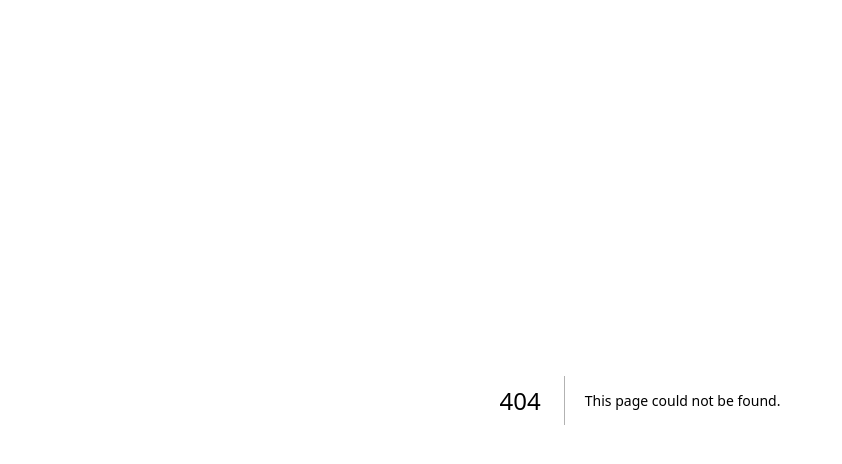
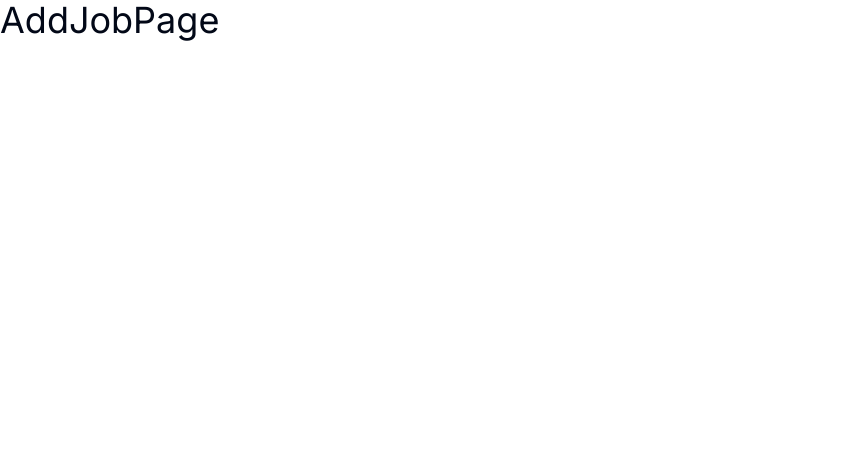
Before and after one commit to Ninja-Jutsu/hired, a Next.js app: page /add-job in a window 1280 px wide. Before the commit this address had no page. Shown: the top 464 px of the page, without its empty margins (0-842 px from the left). Built offline with nearby package versions, Linux system fonts and the light colour scheme.

Commit message:
Create the necessary dashboard pages + layout

```diff
--- /dev/null
+++ b/app/(dashboard)/add-job/page.tsx
@@ -0,0 +1,7 @@
+import React from 'react'
+
+function AddJobPage() {
+  return <div className='text-4xl'>AddJobPage</div>
+}
+
+export default AddJobPage
--- /dev/null
+++ b/app/(dashboard)/jobs/page.tsx
@@ -0,0 +1,7 @@
+import React from 'react'
+
+function JobsPage() {
+  return <div className='text-4xl'>JobsPage</div>
+}
+
+export default JobsPage
--- /dev/null
+++ b/app/(dashboard)/layout.tsx
@@ -0,0 +1,7 @@
+import React from 'react'
+
+function layout({ children }: { children: React.ReactNode }) {
+  return <div>{children}</div>
+}
+
+export default layout
--- /dev/null
+++ b/app/(dashboard)/stats/page.tsx
@@ -0,0 +1,7 @@
+import React from 'react'
+
+function StatsPage() {
+  return <div className='text-4xl'>StatsPage</div>
+}
+
+export default StatsPage
```
